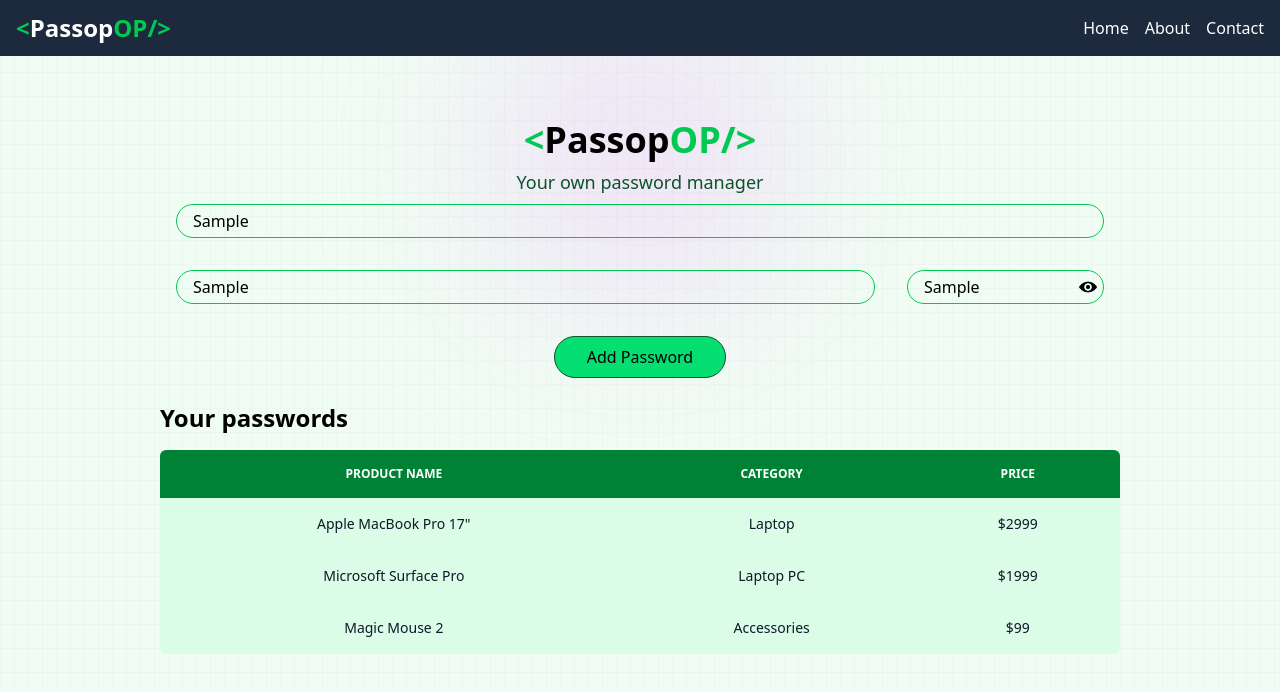
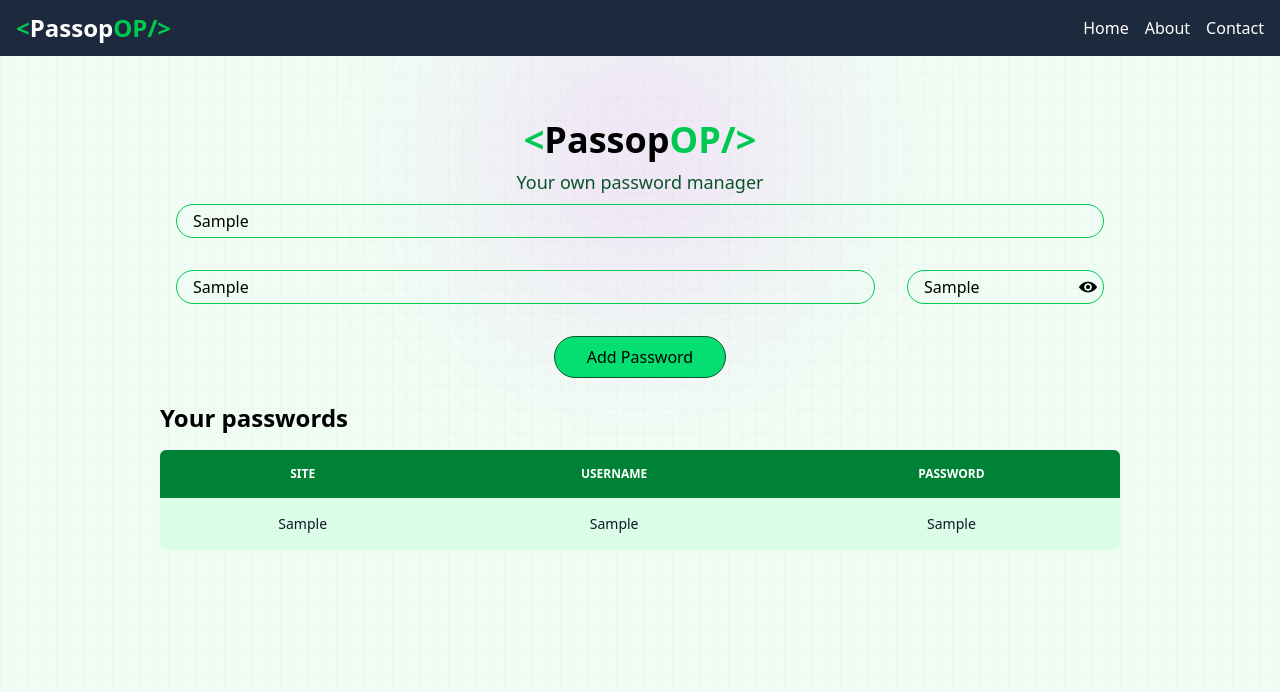
Before and after one commit to luckkalpna/Password_Manager, a React (Vite) app in the folder passop/: page / in a window 1280 px wide. Both pictures are taken after typing "Sample", "Sample", "Sample" into the empty fields and a click on the button "Add Password". Shown: the top 692 px of the page. Built offline with nearby package versions, Linux system fonts and the light colour scheme; some icons are missing.

Commit message:
Save data into table for form submit

```diff
--- a/passop/src/components/Manager.jsx
+++ b/passop/src/components/Manager.jsx
@@ -24,7 +24,7 @@ const Manager = () => {
 
   const savePassword = () => {
     setPasswordArray([...passwordArray, form]);
-    localStorage.setItem("password", JSON.stringify([...passwordArray, form]));
+    localStorage.setItem("passwords", JSON.stringify([...passwordArray, form]));
     console.log(passwordArray);
   };
 
@@ -109,50 +109,31 @@ const Manager = () => {
             <thead className="text-xs text-white uppercase bg-green-700">
               <tr>
                 <th scope="col" className="px-6 py-4">
-                  Product name
+                  Site
                 </th>
                 <th scope="col" className="px-6 py-4">
-                  Category
+                  Username
                 </th>
                 <th scope="col" className="px-6 py-4">
-                  Price
+                  Password
                 </th>
               </tr>
             </thead>
             <tbody className="bg-green-100">
-              <tr className="">
+              {passwordArray.map((item, index)=>{
+                return <tr key={index}>
                 <th
                   scope="row"
                   className="px-6 py-4 font-medium text-gray-900 whitespace-nowrap"
-                >
-                  Apple MacBook Pro 17"
+                  >
+                  <a href={item.site} target="_blank" rel="noopener noreferrer">{item.site}</a>
                 </th>
-                <td className="px-6 py-4 text-gray-900">Laptop</td>
-                <td className="px-6 py-4 text-gray-900">$2999</td>
+                <td className="px-6 py-4 text-gray-900">{item.username}</td>
+                <td className="px-6 py-4 text-gray-900">{item.password}</td>
               </tr>
-              <tr className="">
-                <th
-                  scope="row"
-                  className="px-6 py-4 font-medium text-gray-900 whitespace-nowrap"
-                >
-                  Microsoft Surface Pro
-                </th>
-                <td className="px-6 py-4 text-gray-900">Laptop PC</td>
-                <td className="px-6 py-4 text-gray-900">$1999</td>
-              </tr>
-              <tr className="">
-                <th
-                  scope="row"
-                  className="px-6 py-4 font-medium text-gray-900 whitespace-nowrap"
-                >
-                  Magic Mouse 2
-                </th>
-                <td className="px-6 py-4 text-gray-900">Accessories</td>
-                <td className="px-6 py-4 text-gray-900">$99</td>
-              </tr>
+                })}
             </tbody>
-          </table>
-          }
+          </table>}
         </div>
       </div>
     </>
```
